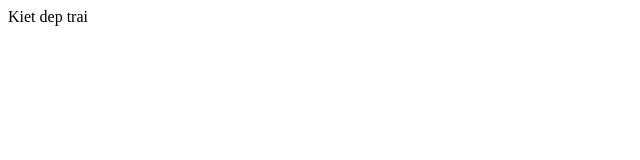
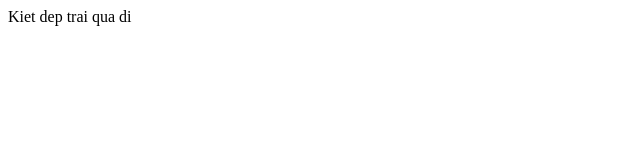
Before and after one commit to AMenMen/web1, a plain HTML site: page index.html in a window 1280 px wide. Shown: the full height of the page, 0-640 px from the left. Drawn offline with Linux system fonts and the light colour scheme.

Commit message:
Updated index.html
Add "qua di"

```diff
--- a/index.html
+++ b/index.html
@@ -7,6 +7,6 @@
     <title>Document</title>
 </head>
 <body>
-    Kiet dep trai
+    Kiet dep trai qua di
 </body>
 </html>
```
